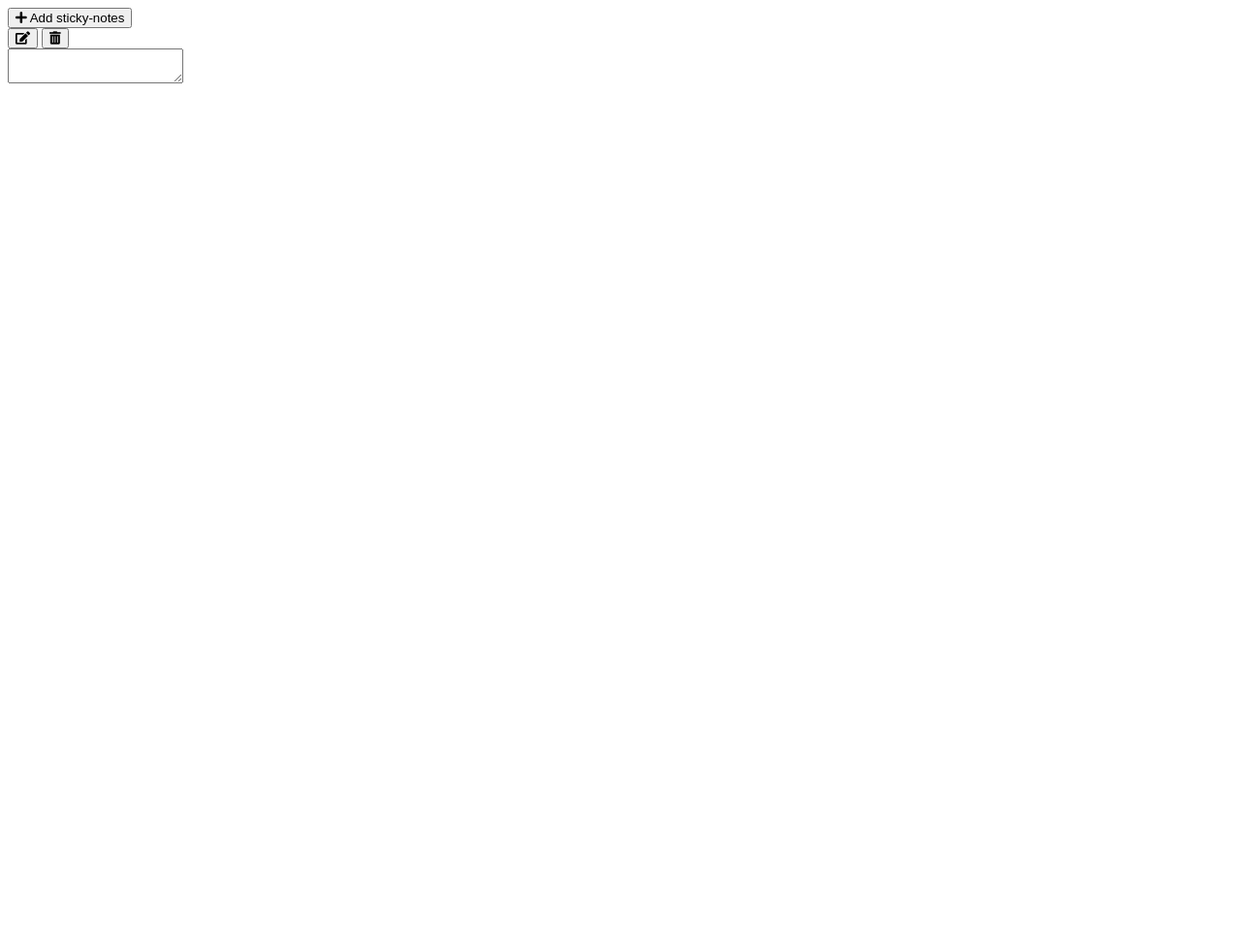
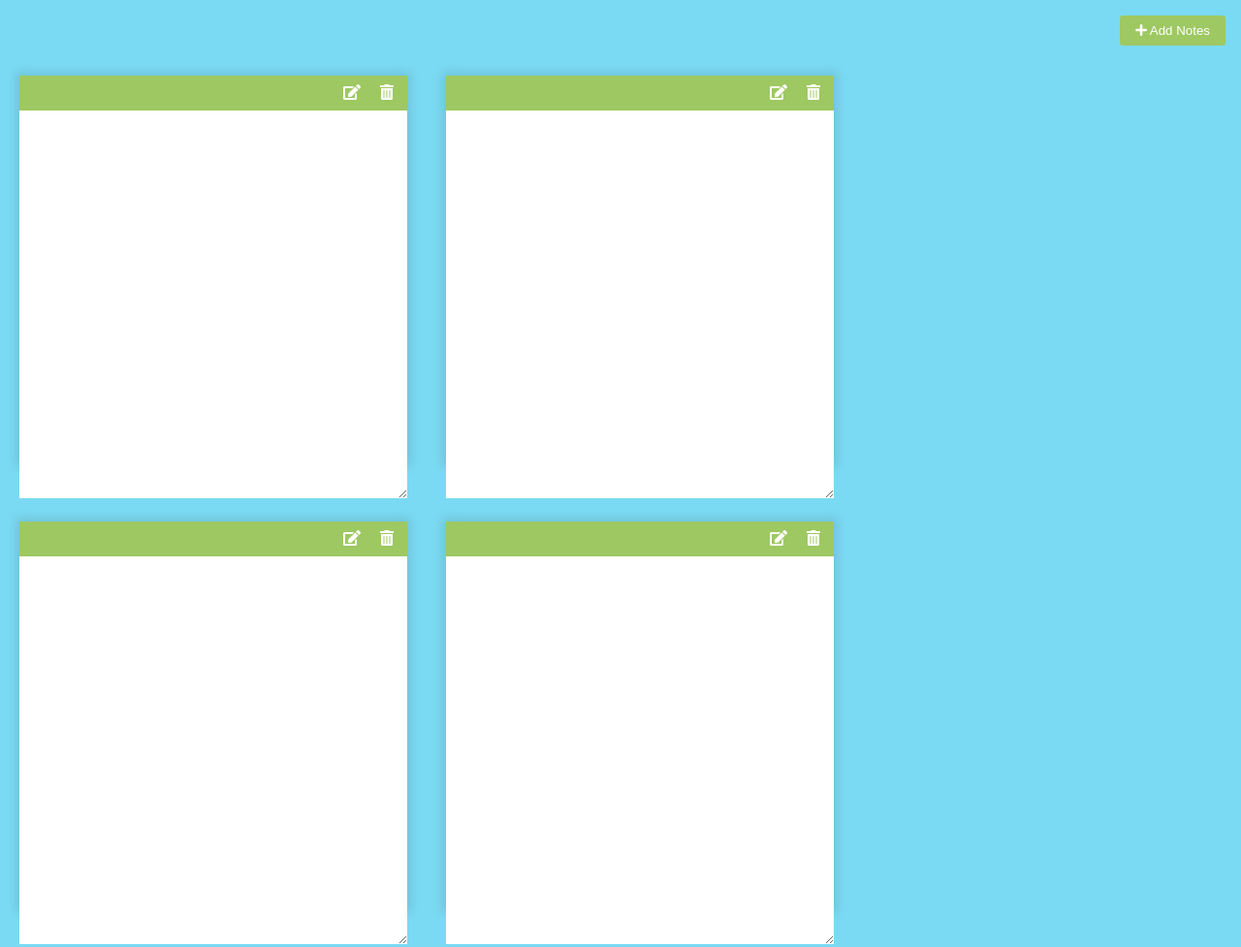
Before and after one commit to Hasan71/sticky-notes, a plain HTML site: page index.html in a window 1280 px wide. Shown: the whole page at 97% size. Before the commit the page ends 800 px from the top, so only its background shows below. Drawn offline with nearby package versions, Linux system fonts and the light colour scheme.

Commit message:
added css

```diff
--- a/index.html
+++ b/index.html
@@ -11,7 +11,7 @@
 </head>
 <body>
    <button class="add" id="add">
-       <i class="fa fa-plus"> </i> Add sticky-notes
+       <i class="fa fa-plus"> </i> Add Notes
    </button>
 
    <div class="note">
@@ -22,6 +22,30 @@
        <div class="hidden"></div>
        <textarea> </textarea>
    </div>
+   <div class="note">
+    <div class="tools">
+        <button class="edit"> <i class="fas fa-edit"></i></button>
+        <button class="delete"> <i class="fas fa-trash-alt"></i></button>
+    </div>
+    <div class="hidden"></div>
+    <textarea> </textarea>
+</div>
+<div class="note">
+    <div class="tools">
+        <button class="edit"> <i class="fas fa-edit"></i></button>
+        <button class="delete"> <i class="fas fa-trash-alt"></i></button>
+    </div>
+    <div class="hidden"></div>
+    <textarea> </textarea>
+</div>
+<div class="note">
+    <div class="tools">
+        <button class="edit"> <i class="fas fa-edit"></i></button>
+        <button class="delete"> <i class="fas fa-trash-alt"></i></button>
+    </div>
+    <div class="hidden"></div>
+    <textarea> </textarea>
+</div>
 
     <script src="https://cdnjs.cloudflare.com/ajax/libs/marked/3.0.2/marked.min.js" integrity="sha512-TgRjo84fuo2G1bsVMHOEQI9yVfH7BdNyeyo55lnjXDKSpv8XxbBShnQUZZX9/OBNGQUMOJrYG0XxHQO8ZOGdYg==" crossorigin="anonymous" referrerpolicy="no-referrer"></script>
 
--- a/style.css
+++ b/style.css
@@ -0,0 +1,62 @@
+* {
+    box-sizing: border-box;
+}
+
+body {
+    background-color: #7bdaf3;
+    display: flex;
+    flex-wrap: wrap;
+    margin: 0;
+    padding-top: 3rem;
+}
+
+.add {
+    position: fixed;
+    top: 1rem;
+    right: 1rem;
+    background-color: #9ec862;
+    color: #fff;
+    border: none;
+    border-radius: 3px;
+    padding: 0.5rem 1rem;
+    cursor: pointer;
+}
+
+.note {
+    background-color: #fff;
+    box-shadow: 0 0 10px 4px rgba(0,0,0, 0.1);
+    margin: 30px 20px;
+    height: 400px;
+    width: 400px;
+
+}
+
+.note .tools{
+    background-color: #9ec862;
+    display: flex;
+    justify-content: flex-end;
+    padding: 0.5rem;
+}
+
+.note .tools button {
+    background-color: transparent;
+    border: none;
+    color: #fff;
+    cursor: pointer;
+    font-size: 1rem;
+    margin-left: 0.5rem;
+}
+
+.note textarea{
+    outline: none;
+    font-family: inherit;
+    font-size: 1.2rem;
+    border: none;
+    height: 400px;
+    width: 100%;
+    padding: 20px;
+}
+
+.hidden {
+    display: none;
+}
```
